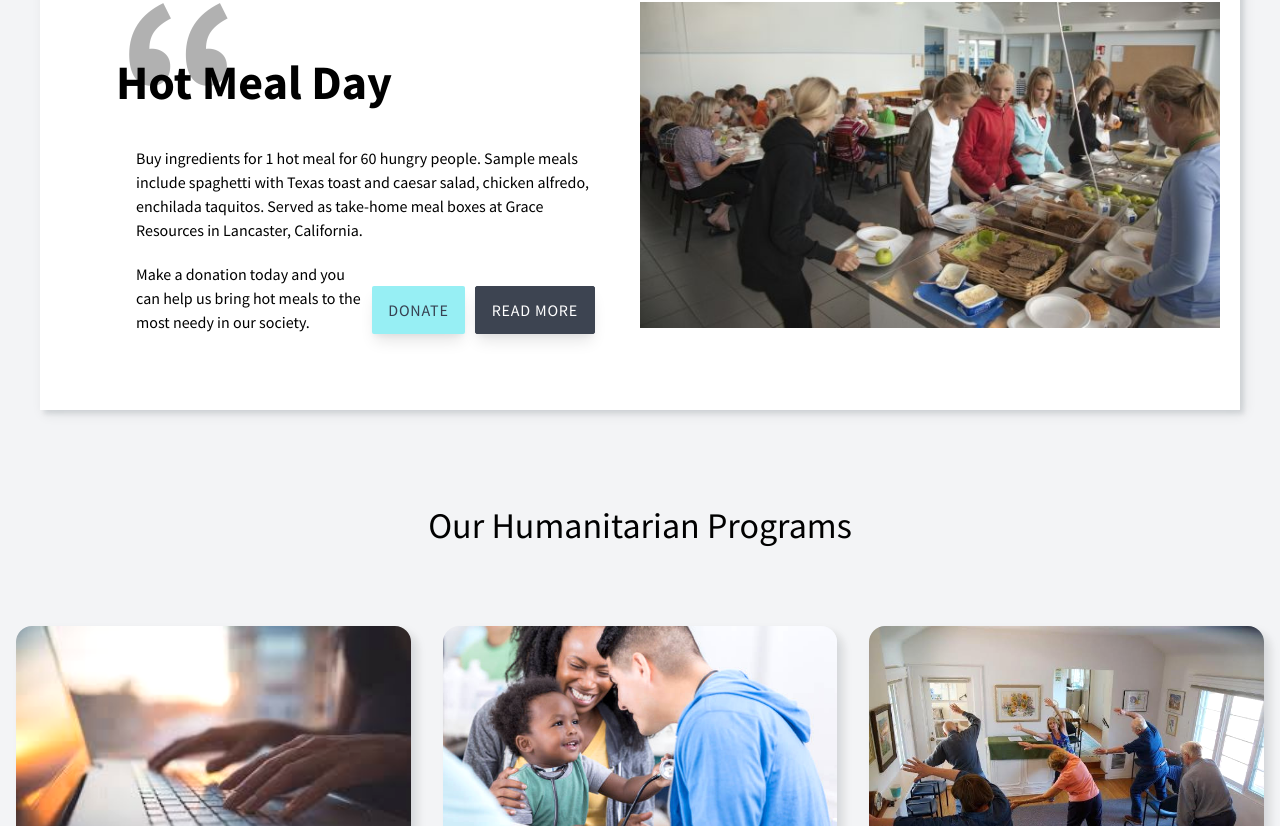
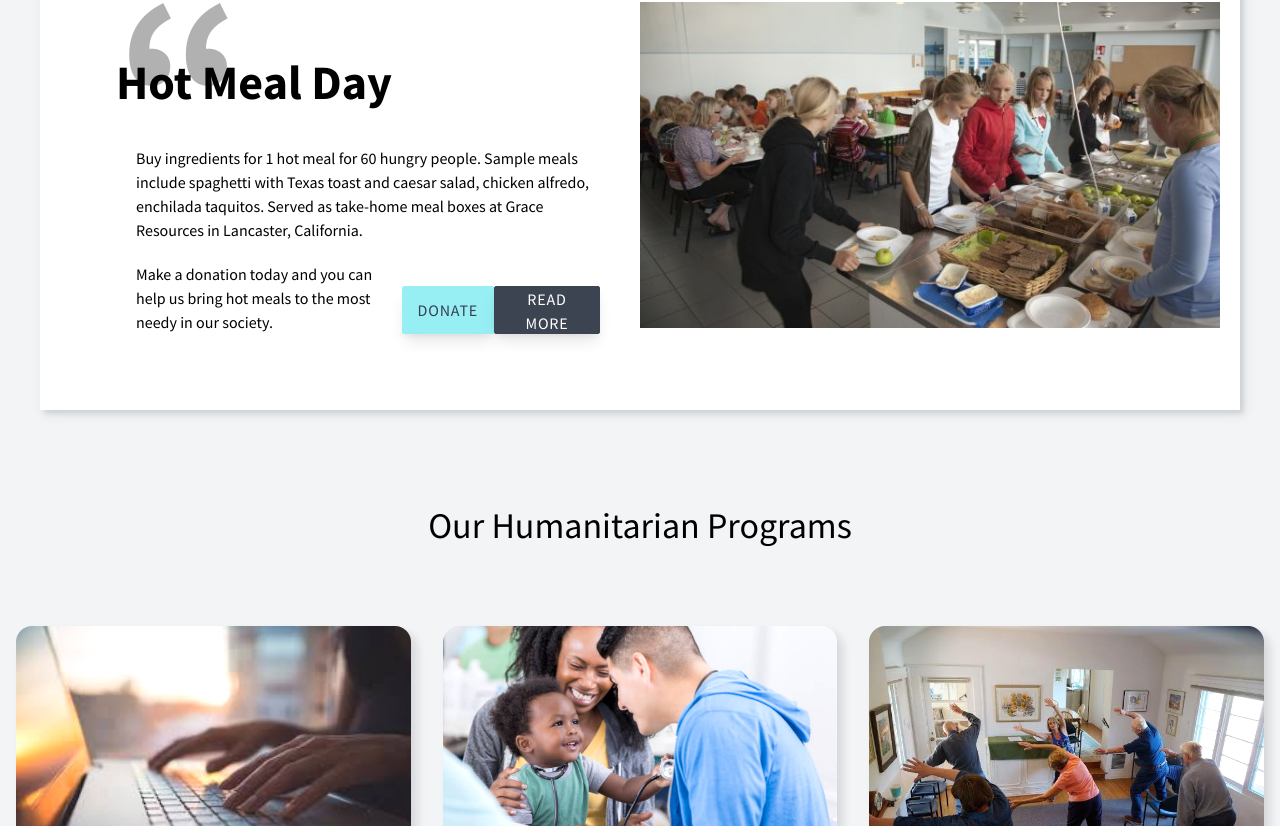
Before and after one commit to margaritahumanitarian/helpafamily, a Next.js app: page / in a window 1280 px wide. Shown: the part 842-1668 px from the top of the page. Built offline with nearby package versions, Linux system fonts and the light colour scheme.

Commit message:
Created shared button component

```diff
--- /dev/null
+++ b/components/Button.js
@@ -0,0 +1,25 @@
+import React from 'react';
+
+const Button = (props) => {
+  const {
+    ariaLabel = 'call-to-action-btn',
+    btnType = 'button',
+    btnClasses,
+    onClickHandler = null,
+    btnIsDisabled = false,
+    btnLabel = 'Click Me!!',
+  } = props;
+  return (
+    <button
+      aria-label={ariaLabel}
+      className={btnClasses}
+      disabled={btnIsDisabled}
+      onClick={onClickHandler}
+      type={btnType === 'submit' ? 'submit' : 'button'}
+    >
+      {btnLabel}
+    </button>
+  );
+};
+
+export default Button;
--- a/components/Card.js
+++ b/components/Card.js
@@ -1,9 +1,13 @@
-import Image from 'next/image';
-import PropTypes from 'prop-types';
+import { useContextTheme } from 'components/ThemeContext';
+
+import Button from '../components/Button';
+
 import React from 'react';
 import clsx from 'clsx';
-import { useContextTheme } from 'components/ThemeContext';
 
+import PropTypes from 'prop-types';
+
+import Image from 'next/image';
 function Card({ backgroundImageSource, backgroundImageAltText, children }) {
   const { cardsBackgroundColor, textColor } = useContextTheme();
   return (
@@ -60,13 +64,7 @@ CardParagraph.propTypes = {
   children: PropTypes.node.isRequired,
 };
 
-export function CardAction({
-  children,
-  linkTo,
-  isPending,
-  onClick,
-  cardStyle,
-}) {
+export function CardAction({ children, linkTo, isPending, cardStyle }) {
   return (
     <div className={`pt-5 ${cardStyle}`}>
       {linkTo ? (
@@ -74,16 +72,14 @@ export function CardAction({
           {children}
         </a>
       ) : (
-        <button
-          aria-label="Card Action"
-          className={clsx('btn btn-accent shadow-md w-full h-auto', {
+        <Button
+          ariaLabel="card-action-btn"
+          btnClasses={clsx('btn btn-accent shadow-md w-full h-auto', {
             loading: isPending,
           })}
-          onClick={onClick}
-          type="button"
-        >
-          {children}
-        </button>
+          btnLabel={children}
+          btnType="button"
+        />
       )}
     </div>
   );
@@ -93,7 +89,6 @@ CardAction.propTypes = {
   children: PropTypes.node,
   isPending: PropTypes.bool,
   linkTo: PropTypes.string,
-  onClick: PropTypes.func,
   style: PropTypes.string,
 };
 
--- a/components/HotMealDaySection.js
+++ b/components/HotMealDaySection.js
@@ -3,6 +3,8 @@ import Image from 'next/image';
 import React from 'react';
 import { useContextTheme } from 'components/ThemeContext';
 import useStripeSession from '../hooks/useStripeSession';
+
+import Button from '../components/Button';
 
 function HotMealDaySection() {
   const [handleSubmit, isPending] = useStripeSession();
@@ -35,26 +37,24 @@ function HotMealDaySection() {
                   }
                 </p>
                 <div className="flex-buttons">
-                  <button
-                    aria-label="donate-btn"
-                    className="btn btn-accent rounded-sm mt-5 btn-size"
-                    disabled={isPending ? true : false}
-                    onClick={handleOnClick}
-                    type="button"
-                  >
-                    {'Donate'}
-                  </button>
+                  <Button
+                    ariaLabel="donate-btn"
+                    btnClasses="btn btn-accent rounded-sm mt-5 btn-size"
+                    btnIsDisabled={isPending ? true : false}
+                    btnLabel="Donate"
+                    btnType="button"
+                    onClickHandler={handleOnClick}
+                  />
                   <a
                     className="lg:ml-auto"
                     href="https://www.margaritahumanitarian.org/upcoming-events#h.3f0nxu3620tm"
                   >
-                    <button
-                      aria-label="read-more-btn"
-                      className="btn rounded-sm mt-5 btn-size"
-                      type="button"
-                    >
-                      {'Read More'}
-                    </button>
+                    <Button
+                      ariaLabel="read-more-btn"
+                      btnClasses="btn rounded-sm mt-5 btn-size"
+                      btnLabel="Read More"
+                      btnType="button"
+                    />
                   </a>
                 </div>
               </div>
--- a/components/LandingPageNav.js
+++ b/components/LandingPageNav.js
@@ -4,6 +4,7 @@ import { useEffect, useState } from 'react';
 // import { Routes } from '../models/routes';
 import { FaRegHeart } from 'react-icons/fa';
 
+import Button from '../components/Button';
 /**
  * ### Landing Page Nav Bar
  * This component is used to create the nav bar for the landing page which has opacity and fade in options to work in conjunction with the `LargeHeroSection` component.
@@ -54,21 +55,14 @@ const LandingPageNav = ({ fadeInSpeed = '1000' }) => {
       <div className="flex items-center">
         <div className="pr-7 hidden md:block">{' Help Families in Need'}</div>
         <div className="flex-row hidden sm:flex">
-          <button
-            aria-label="favorite-btn"
-            className="nav-btn pr-6"
-            type="button"
-          >
-            <FaRegHeart className="nav-icon" />
-          </button>
+          <Button
+            ariaLabel="favorite-btn"
+            btnClasses="nav-btn pr-6"
+            btnLabel={<FaRegHeart className="nav-icon" />}
+            btnType="button"
+          />
         </div>
       </div>
-
-      {/* <div className="flex-none hidden sm:flex">
-            <button aria-label="search-btn" className="nav-btn" type="button">
-              <BsSearch className="nav-icon" />
-            </button>
-          </div> */}
     </div>
   );
 };
--- a/components/MainDonationForm.js
+++ b/components/MainDonationForm.js
@@ -5,6 +5,8 @@ import CheckboxFormControl from './form/CheckboxFormControl';
 import Modal from './Modal';
 import SelectFormControl from './form/SelectFormControl';
 import useStripeSession from '../hooks/useStripeSession';
+
+import Button from '../components/Button';
 
 const AMOUNTS = [
   { value: 0, label: 'Choose your donation amount', disabled: true },
@@ -117,13 +119,12 @@ export default function MainDonationForm({ inNeed = false }) {
             options={AMOUNTS}
             value={amount}
           />
-          <button
-            aria-label="donate-btn"
-            className={clsx('btn-accent', { loading: isPending })}
-            type="submit"
-          >
-            {'Donate'}
-          </button>
+          <Button
+            ariaLabel="donate-btn"
+            btnClasses={clsx('btn-accent', { loading: isPending })}
+            btnLabel="Donate"
+            btnType="submit"
+          />
         </div>
       </form>
       <Modal isOpen={isModalOpen} onClose={hideModal}>
--- a/components/Modal.js
+++ b/components/Modal.js
@@ -1,6 +1,8 @@
 import PropTypes from 'prop-types';
 import React from 'react';
 import ReactDOM from 'react-dom';
+
+import Button from '../components/Button';
 
 function Modal({ children, isOpen, onClose }) {
   const [isMounted, setIsMounted] = React.useState(false);
@@ -14,14 +16,13 @@ function Modal({ children, isOpen, onClose }) {
       <div className="modal-box">
         {children}
         <div className="modal-action">
-          <button
-            aria-label="back-btn"
-            className="btn"
-            onClick={onClose}
-            type="button"
-          >
-            {'OK'}
-          </button>
+          <Button
+            ariaLabel="back-btn"
+            btnClasses="btn"
+            btnLabel="OK"
+            btnType="button"
+            onClickHandler={onClose}
+          />
         </div>
       </div>
     </div>
--- a/components/Navbar.js
+++ b/components/Navbar.js
@@ -9,6 +9,8 @@ import React from 'react';
 import { Routes } from '../models/routes';
 import SideNavbar from './SideNavbar';
 import { useContextTheme } from 'components/ThemeContext';
+
+import Button from '../components/Button';
 
 export default function Navbar() {
   const [showSideNav, setShowSideNav] = React.useState(false);
@@ -26,18 +28,19 @@ export default function Navbar() {
         } text-neutral-content sticky top-0 z-50 shadow justify-center`}
       >
         <div className="nav-contents-container">
-          <button
-            aria-label="sidenav-btn"
-            className=" btn-ghost flex absolute left-3  lg:hidden"
-            onClick={() => setShowSideNav(!showSideNav)}
-            type="button"
-          >
-            {showSideNav ? (
+          <Button
+            ariaLabel="side-nav-btn"
+            btnClasses="btn-ghost flex absolute left-3  lg:hidden"
+            btnLabel={
+              showSideNav ? (
                 <ImCross className="inline-block w-5 h-5 stroke-current " />
               ) : (
                 <GiHamburgerMenu className="inline-block w-5 h-5 stroke-current " />
-            )}
-          </button>
+              )
+            }
+            btnType="button"
+            onClickHandler={() => setShowSideNav(!showSideNav)}
+          />
           <div className="flex flex-auto pl-8 lg:pl-0 mx-1 xs:text-lg justify-center md:justify-start">
             <div className="flex items-center hidden lg:flex">
               <Link className="" href={Routes.Home} passHref>
@@ -111,18 +114,19 @@ export default function Navbar() {
               </a>
             </Link>
           </div>
-          <button
-            aria-label="theme-toggle-btn"
-            className="btn btn-square btn-ghost"
-            onClick={handleThemeChange}
-            type="button"
-          >
-            {theme === 'dark' ? (
+          <Button
+            ariaLabel="theme-toggle-btn"
+            btnClasses="btn btn-square btn-ghost"
+            btnLabel={
+              theme === 'dark' ? (
                 <FiSun className="inline-block w-5 h-5 stroke-current" />
               ) : (
                 <FaRegMoon className="inline-block w-5 h-4 stroke-current" />
-            )}
-          </button>
+              )
+            }
+            btnType="button"
+            onClickHandler={handleThemeChange}
+          />
         </div>
       </div>
       <style jsx>{`
--- a/pages/404.js
+++ b/pages/404.js
@@ -2,6 +2,7 @@ import Link from 'next/link';
 import React from 'react';
 
 import AstronautLottie from '../components/Astronaut';
+import Button from '../components/Button';
 
 export default function NotFound() {
   return (
@@ -40,13 +41,12 @@ export default function NotFound() {
               </div>
               <div>
                 <Link href="/" passHref>
-                  <button
-                    aria-label="home-btn"
-                    className="bg-transparent mt-10 hover:bg-blue-500 text-blue-700 font-semibold hover:text-white py-2 px-4 border border-blue-500 hover:border-transparent rounded"
-                    type="button"
-                  >
-                    {'Home'}
-                  </button>
+                  <Button
+                    ariaLabel="home-btn"
+                    btnClasses={`bg-transparent mt-10 hover:bg-blue-500 text-blue-700 font-semibold hover:text-white py-2 px-4 border border-blue-500 hover:border-transparent rounded`}
+                    btnLabel="Home"
+                    btnType="button"
+                  />
                 </Link>
               </div>
             </div>
--- a/pages/give-devices.js
+++ b/pages/give-devices.js
@@ -8,6 +8,8 @@ import InputFormControl from '../components/form/InputFormControl';
 import Navbar from '../components/Navbar';
 import SelectFormControl from '../components/form/SelectFormControl';
 import TextareaFormControl from '../components/form/TextareaFormControl';
+
+import Button from '../components/Button';
 
 const formDataInitialState = {
   name: '',
@@ -201,13 +203,12 @@ export default function GiveDevicesPage() {
                           value={formData.description}
                         />
                         <div className="py-2">
-                          <button
-                            aria-label="submit-btn"
-                            className="btn btn-accent w-2/5"
-                            type="submit"
-                          >
-                            {'Send'}
-                          </button>
+                          <Button
+                            ariaLabel="submit-btn"
+                            btnClasses={'btn btn-accent w-2/5'}
+                            btnLabel="Send"
+                            btnType="submit"
+                          />
                         </div>
                       </form>
                     </div>
```
Lines whose indentation alone changed are shown as unchanged.
